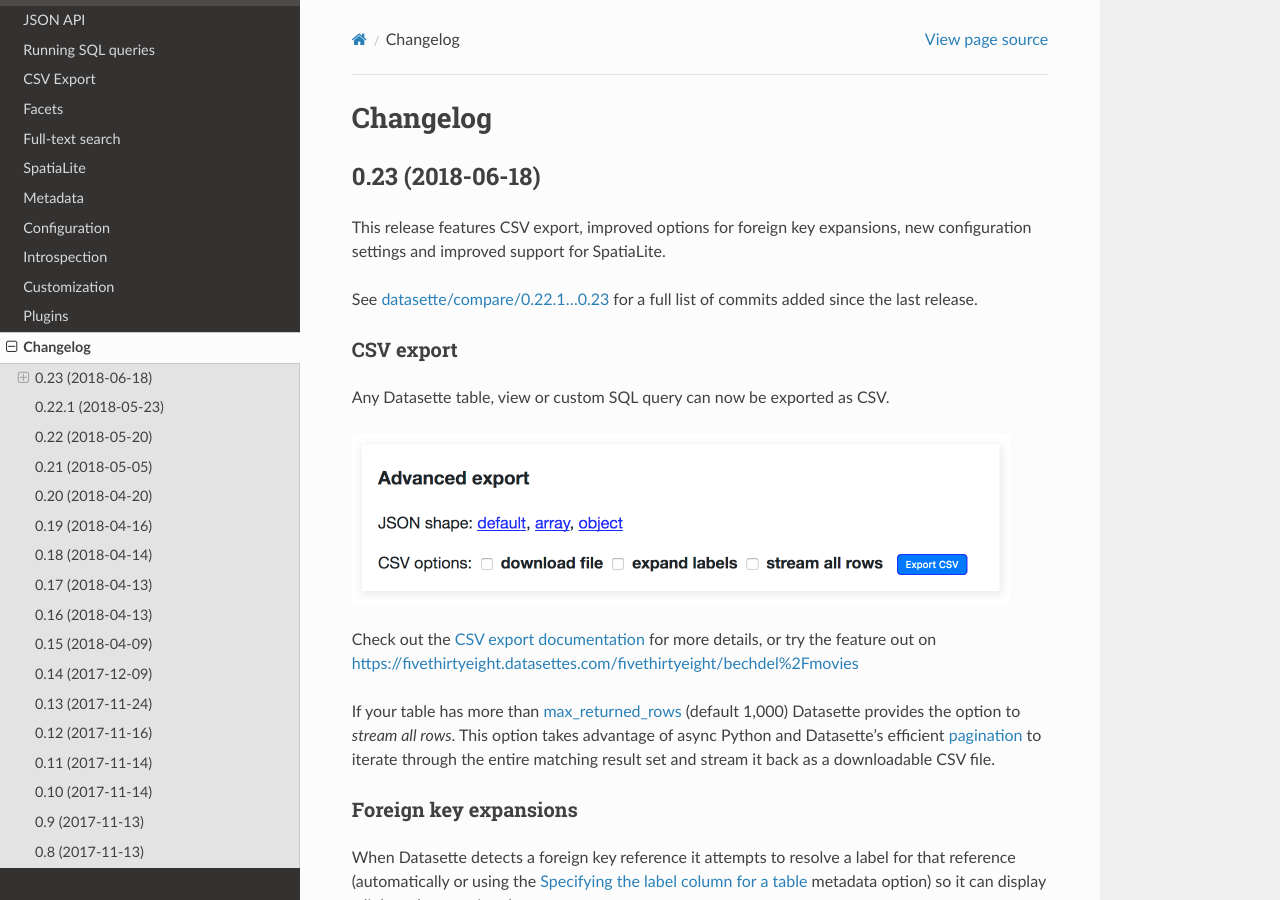
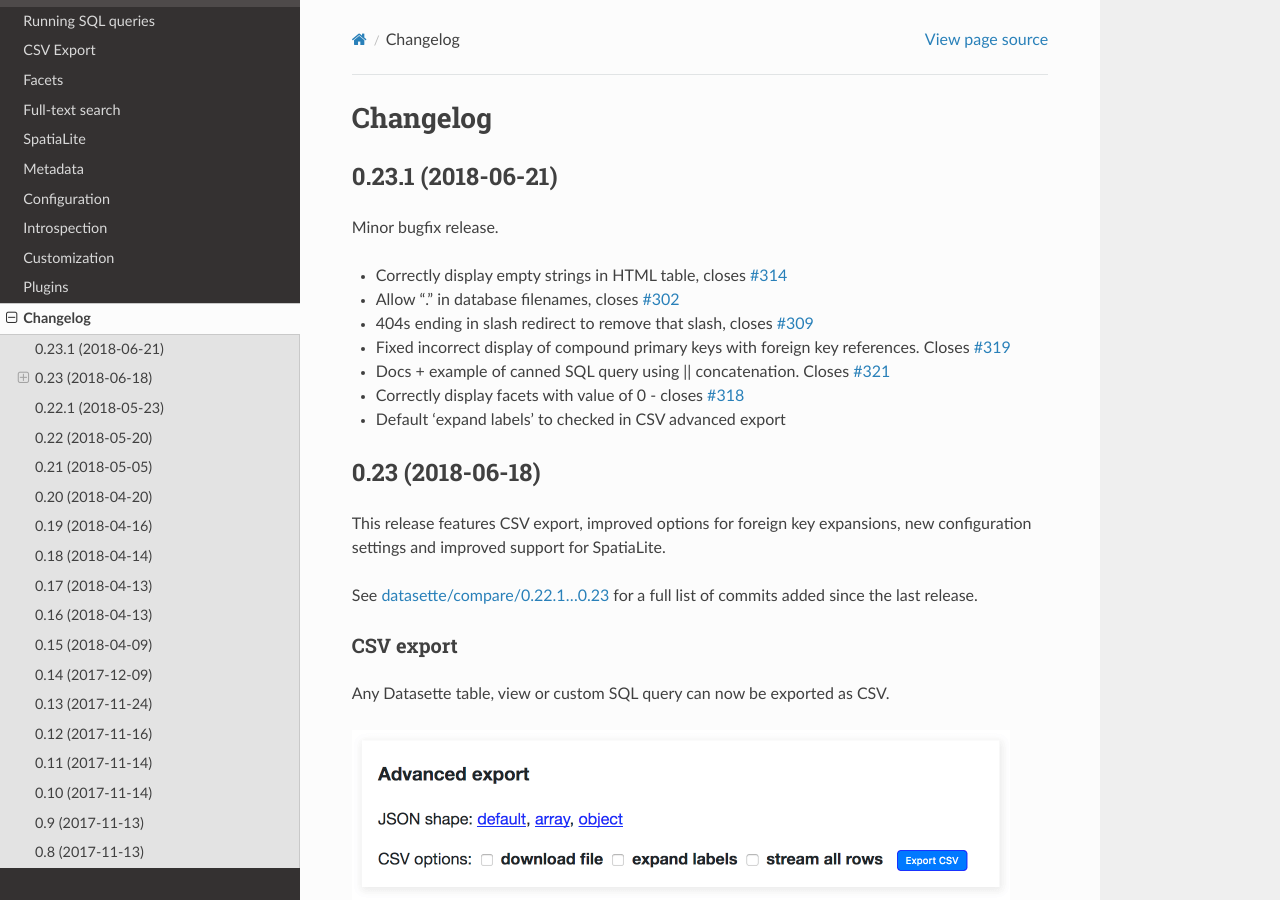
Before and after one commit to simonw/datasette, a Sphinx documentation site: the page built from docs/changelog.rst, in a window 1280 px wide and 900 px high. Built offline with Sphinx 7.4.7 and the Read the Docs theme 2.0.0, drawn with Linux system fonts in a browser that asks for light colours.

Commit message:
Changelog for 0.23.1

```diff
--- a/docs/changelog.rst
+++ b/docs/changelog.rst
@@ -1,6 +1,22 @@
 =========
 Changelog
 =========
+
+.. _v0_23_1:
+
+0.23.1 (2018-06-21)
+-------------------
+
+Minor bugfix release.
+
+- Correctly display empty strings in HTML table, closes `#314 <https://github.com/simonw/datasette/issues/314>`_
+- Allow "." in database filenames, closes `#302 <https://github.com/simonw/datasette/issues/302>`_
+- 404s ending in slash redirect to remove that slash, closes `#309 <https://github.com/simonw/datasette/issues/309>`_
+- Fixed incorrect display of compound primary keys with foreign key
+  references. Closes `#319 <https://github.com/simonw/datasette/issues/319>`_
+- Docs + example of canned SQL query using || concatenation. Closes `#321 <https://github.com/simonw/datasette/issues/321>`_
+- Correctly display facets with value of 0 - closes `#318 <https://github.com/simonw/datasette/issues/318>`_
+- Default 'expand labels' to checked in CSV advanced export
 
 .. _v0_23:
 
```
